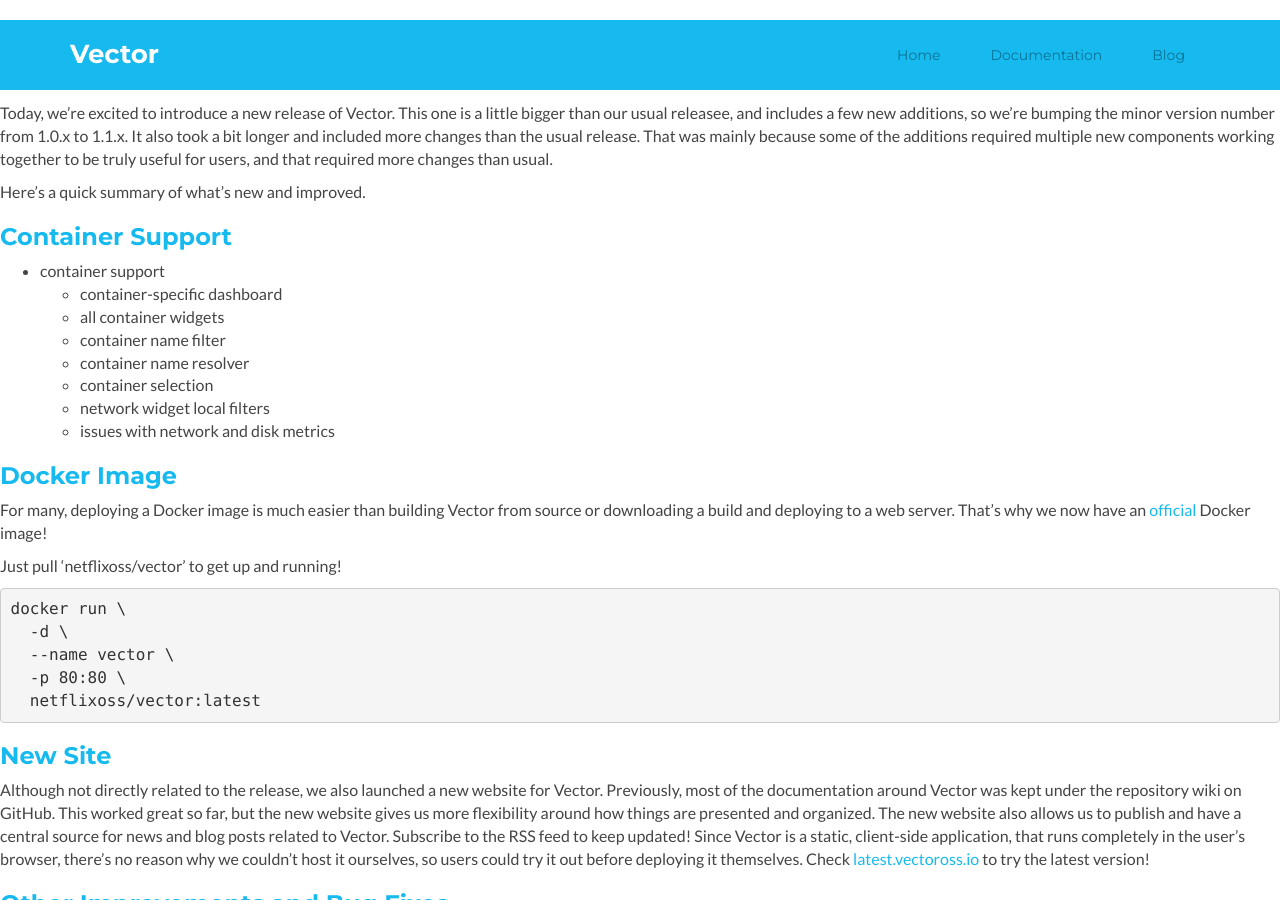
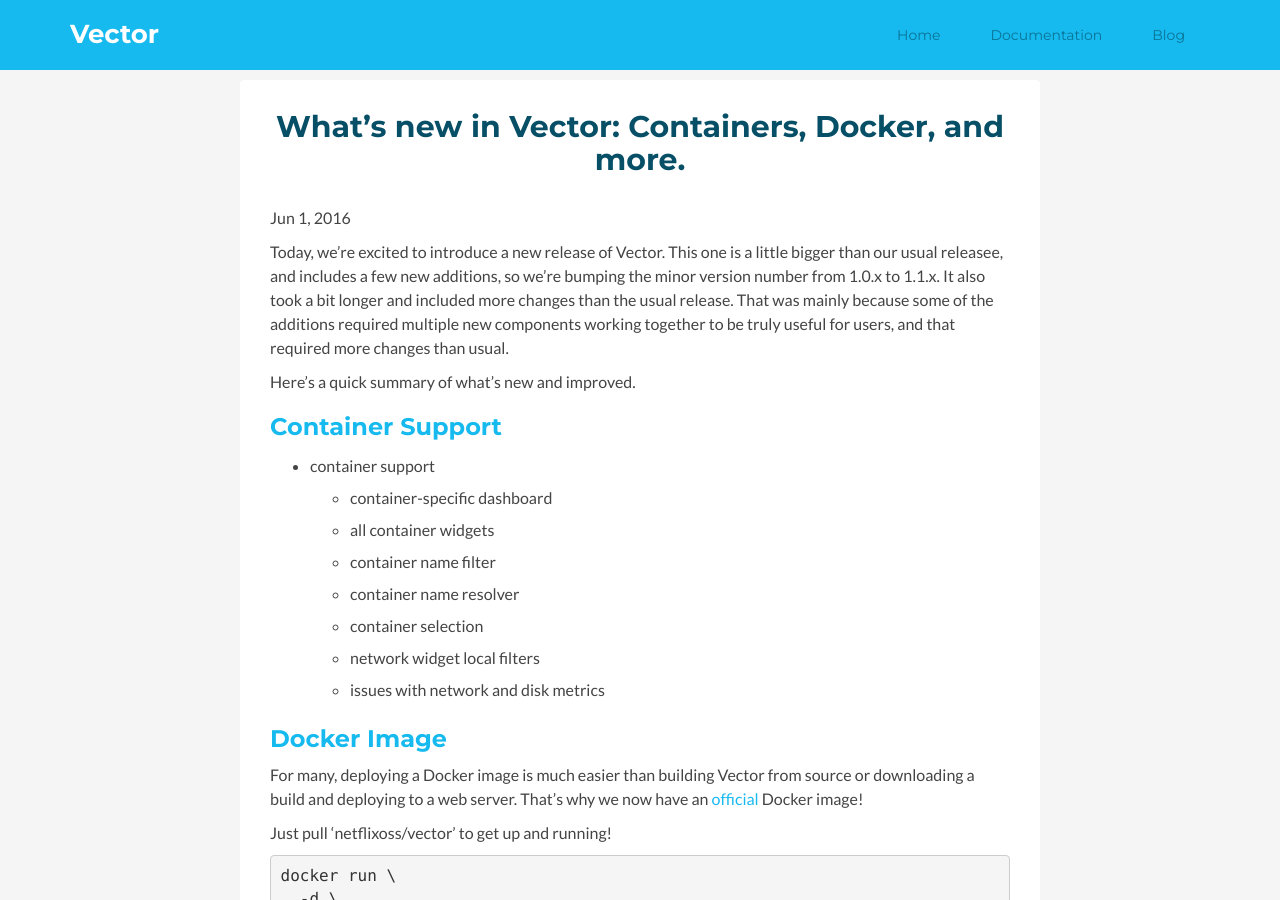
Before and after one commit to spiermar/getvector.io, a Jekyll site: the page built from _posts/2016-06-01-whats-new-in-vector.md, in a window 1280 px wide and 900 px high. Built offline with Jekyll 4.4.1, drawn with Linux system fonts in a browser that asks for light colours.

Commit message:
Updating blog post layout.

```diff
--- a/_layouts/post.html
+++ b/_layouts/post.html
@@ -1,15 +1,15 @@
 ---
 layout: default
 ---
-<article class="post" itemscope itemtype="http://schema.org/BlogPosting">
 
-  <header class="post-header">
-    <h1 class="post-title" itemprop="name headline">{{ page.title }}</h1>
-    <p class="post-meta"><time datetime="{{ page.date | date_to_xmlschema }}" itemprop="datePublished">{{ page.date | date: "%b %-d, %Y" }}</time>{% if page.author %} • <span itemprop="author" itemscope itemtype="http://schema.org/Person"><span itemprop="name">{{ page.author }}</span></span>{% endif %}</p>
-  </header>
-
-  <div class="post-content" itemprop="articleBody">
-    {{ content }}
-  </div>
-
-</article>
+<section class="docs post" itemscope itemtype="http://schema.org/BlogPosting">
+    <div class="container">
+        <div class="docs-inner">
+          <h2 class="title text-center" itemprop="name headline">{{ page.title }}</h2>
+          <p class="post-meta"><time datetime="{{ page.date | date_to_xmlschema }}" itemprop="datePublished">{{ page.date | date: "%b %-d, %Y" }}</time>{% if page.author %} • <span itemprop="author" itemscope itemtype="http://schema.org/Person"><span itemprop="name">{{ page.author }}</span></span>{% endif %}</p>
+          <div class="block" itemprop="articleBody">
+              {{ content }}
+          </div><!--//block-->
+        </div><!--//docs-inner-->
+    </div><!--//container-->
+</section>
```
